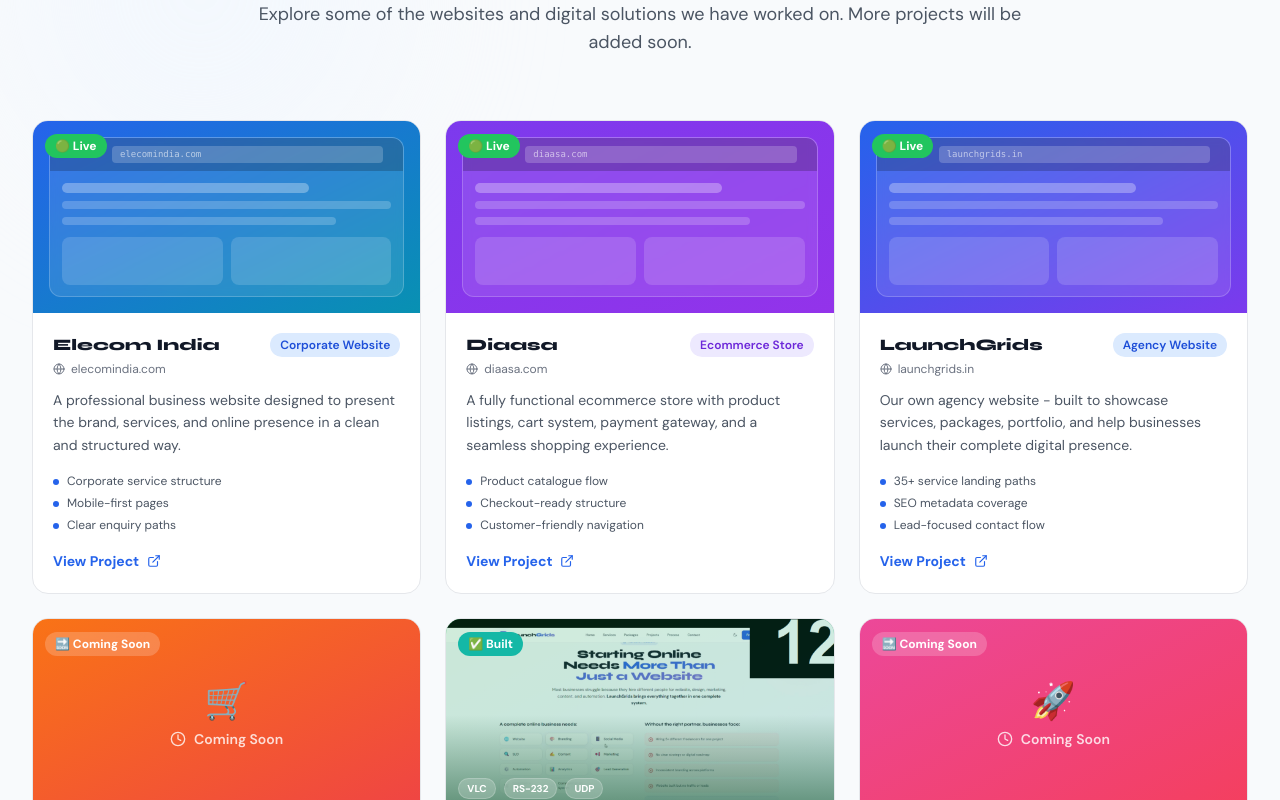
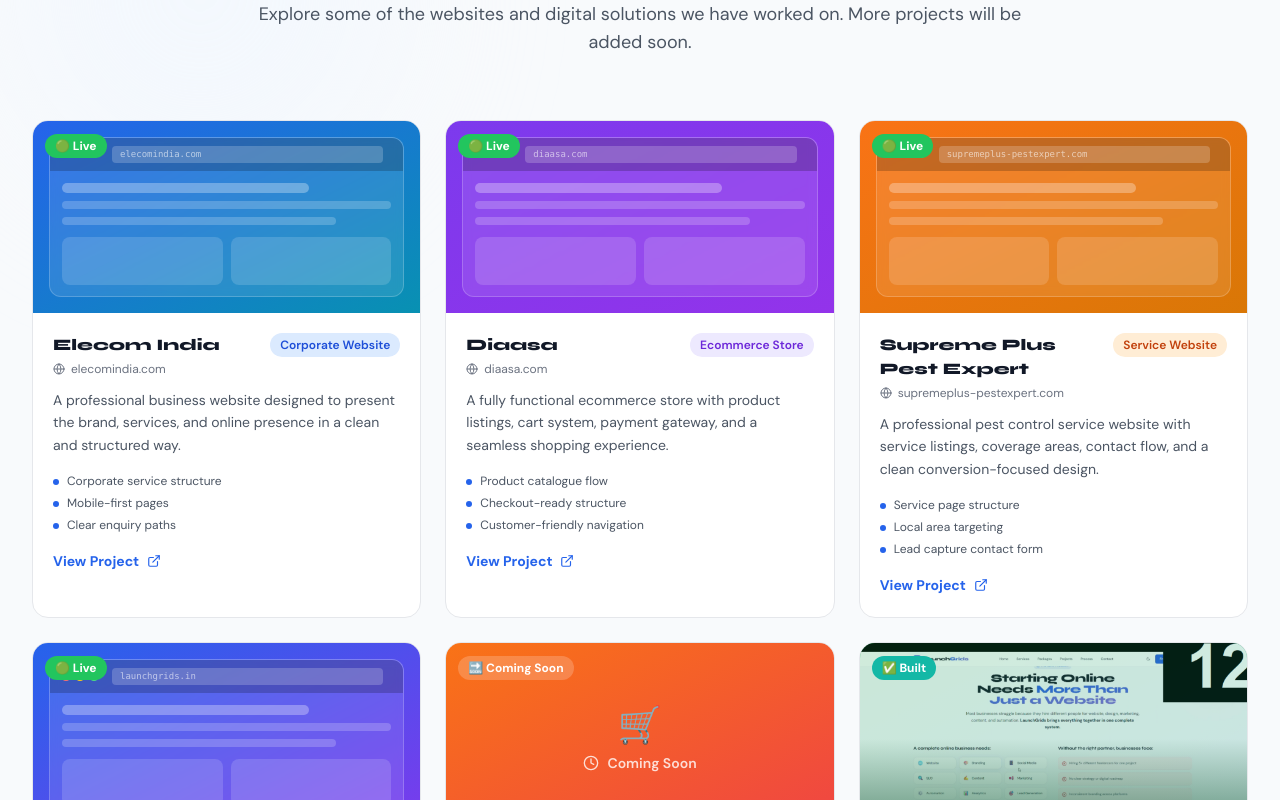
Before and after one commit to utkarsh2004-07/launchgrids, a Next.js app: page / in a window 1280 px wide. Shown: the part 10060-10860 px from the top of the page. Built offline with nearby package versions, Linux system fonts and the light colour scheme.

Commit message:
Add Supreme Plus Pest Expert to portfolio, fix key warning

```diff
--- a/components/sections/Portfolio.js
+++ b/components/sections/Portfolio.js
@@ -36,7 +36,17 @@
     preview: { bg: 'from-violet-600 to-purple-600', icon: '🛍️' },
   },
   {
-    name: 'LaunchGrids',
+    name: 'Supreme Plus Pest Expert',
+    url: 'supremeplus-pestexpert.com',
+    href: 'https://supremeplus-pestexpert.com',
+    category: 'Service Website',
+    catColor: 'orange',
+    desc: 'A professional pest control service website with service listings, coverage areas, contact flow, and a clean conversion-focused design.',
+    results: ['Service page structure', 'Local area targeting', 'Lead capture contact form'],
+    status: 'live',
+    preview: { bg: 'from-orange-500 to-amber-600', icon: '🐛' },
+  },
+  {
     url: 'launchgrids.in',
     href: 'https://launchgrids.in',
     category: 'Agency Website',
@@ -368,7 +378,7 @@
         <div className="grid sm:grid-cols-2 lg:grid-cols-3 gap-6">
           {projects.map((p, i) => (
             <div
-              key={p.name}
+              key={`project-${p.name}`}
               className={`reveal reveal-delay-${Math.min(i + 1, 6)} card-base bg-white dark:bg-[#12103A] overflow-hidden group ${p.isLiftDisplay ? 'lg:col-span-1' : ''}`}
             >
               {/* Preview */}
```
